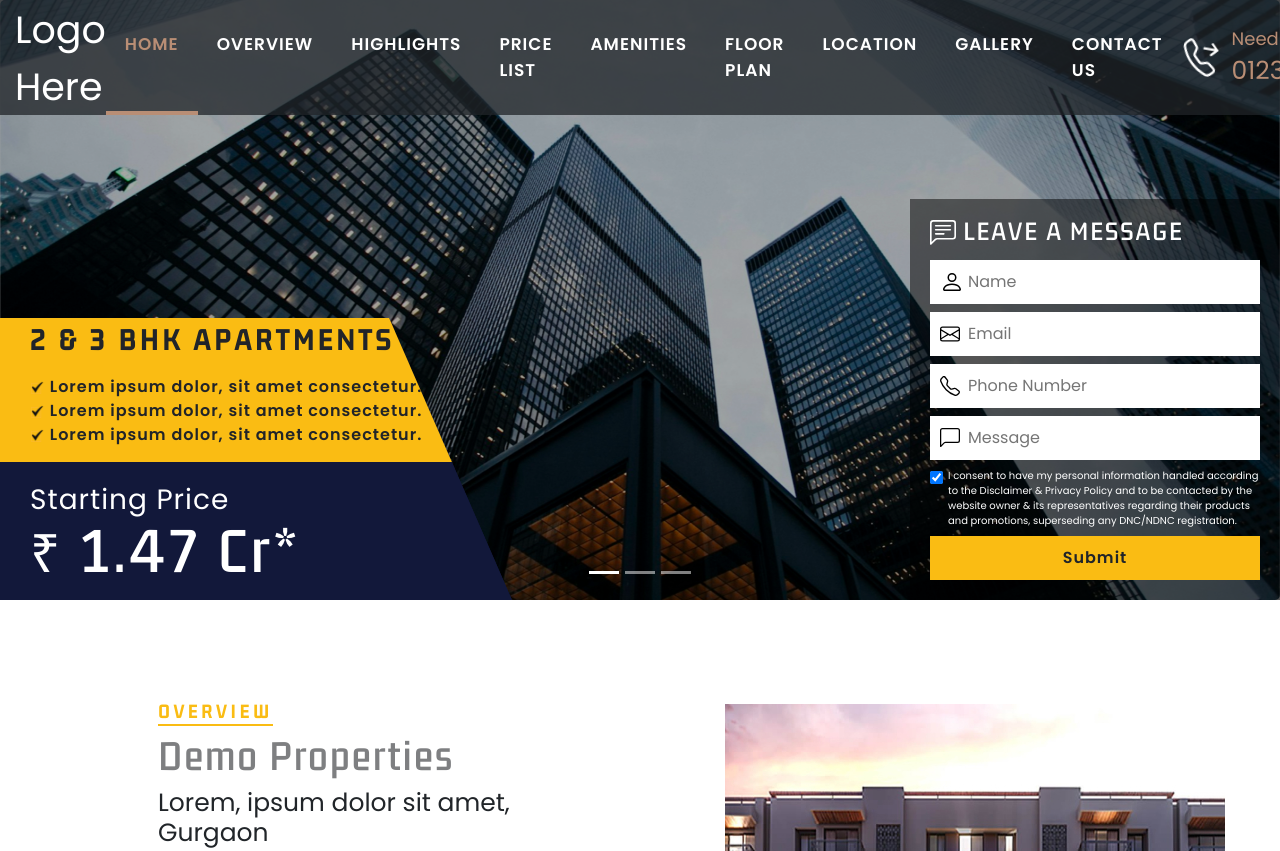
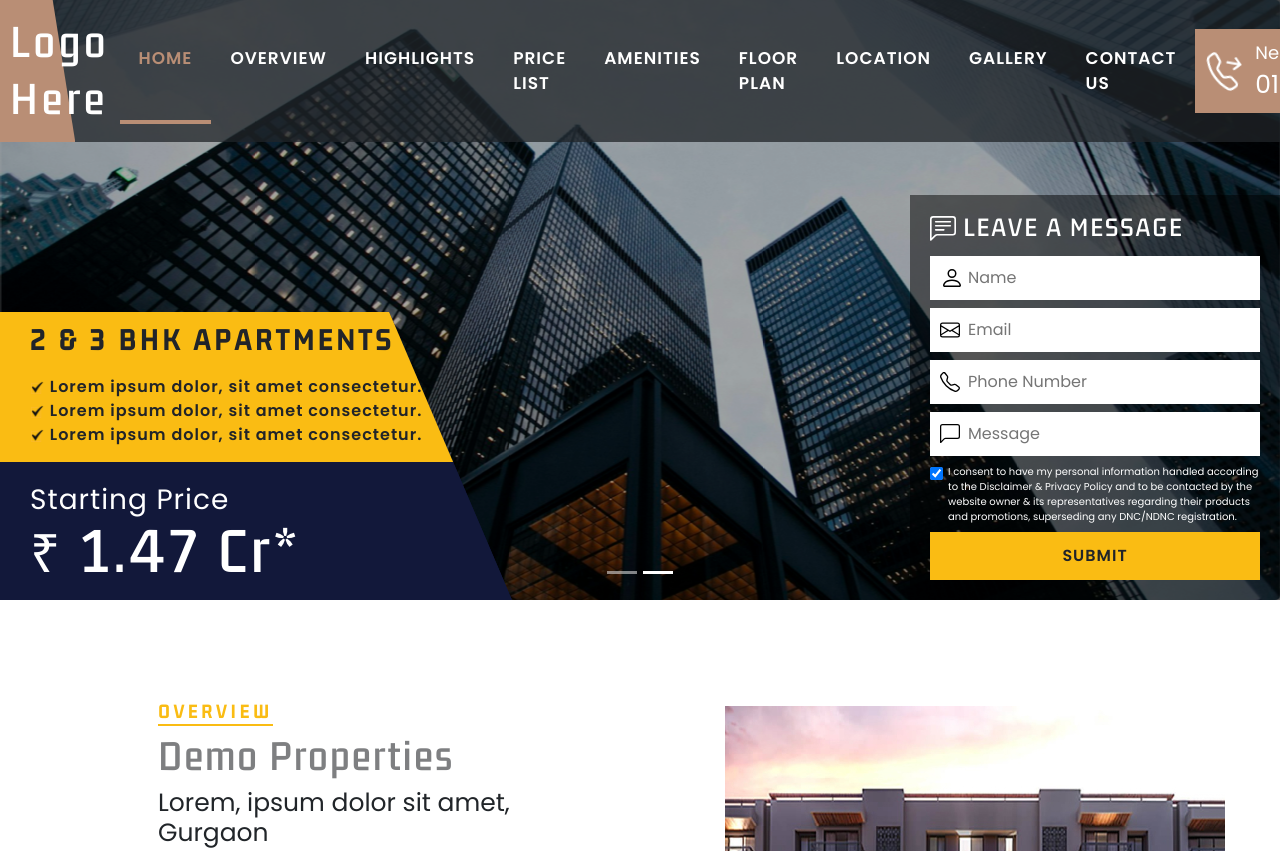
Before and after one commit to techgtf/layout-bp-1, a plain HTML site: page index.html in a window 1280 px wide. Shown: the top 851 px of the page. Drawn offline with Linux system fonts and the light colour scheme.

Commit message:
chnages by bp

```diff
--- a/assets/css/style.css
+++ b/assets/css/style.css
@@ -8,7 +8,7 @@
 html{scroll-behavior: smooth;}
 body, p, h1, h2, h3, h4, h5, h6, ul, li{margin:0px;padding:0;}
 *{text-decoration: none; outline: none; border: 0;font-family: "popins"; list-style: none;}
-button:focus{border: 0; outline: 0;}
+button:focus{outline: 0;}
 a:hover{text-decoration: none; outline: none; color: inherit;}
 button{cursor: pointer;}
 /*default Css End Here*/
@@ -18,20 +18,22 @@ button{cursor: pointer;}
 /* custom classes */
 .blackonyellow{font-family: 'popins_bold'; letter-spacing: 1px; color: var(--black);}
 .fontkdamthmor{font-family: 'kdamthmor'; letter-spacing: 4px;}
-.appbtn{background: var(--orange); font-family: 'popins_bold'; letter-spacing: 1px; color: var(--black); padding: 8px 10px; display: inline-block; transition: var(--transition);}
-.appbtn:hover{background: var(--darkorange);}
+.appbtn{ background: var(--orange); border: 2px solid transparent; font-family: 'popins_bold'; letter-spacing: 1px; color: var(--black); padding: 8px 10px; display: inline-block; transition: var(--transition);}
+.appbtn:hover{background: transparent; border-color: var(--orange); color: var(--orange);}
 /* custom classes */
 
 /*Navbar Codes Start From Here*/
 /* .AppHeader{} */
-.AppHeader{position: fixed; left: 0; right: 0; top: 0; z-index: 99; background: #212429bf;}
+.AppHeader{position: fixed; left: 0; right: 0; top: 0; z-index: 99; background: #212429bf; transition: var(--transition);}
 .HeaderFixed{background: var(--black);}
+.logodiv{z-index: 1; padding: 14px 10px;}
 .logo{font-size: 38px; color: var(--white);}
-.AppNavbar a{font-size: 17px;color: var(--white); display: block;padding: 32px 19px;transition: all 0.2s ease;font-family: "popins_bold";}
+.logodiv::after{content: ''; z-index: -1; position: absolute; left: 0; top: 0;bottom: 0;clip-path: polygon(0% 0, 70% 0%, 100% 100%, 0% 100%);background: var(--gold);height: 100%;width: 63%;}
+.AppNavbar a{font-size: 17px;color: var(--white); display: block;padding: 27px 19px;transition: all 0.2s ease;font-family: "popins_bold";}
 .AppNavbar a.active, .AppNavbar a:hover{color: var(--gold); border-bottom: 4px solid var(--gold);}
-.headrConNo{color: var(--white); gap: 0 15px;}
-.headrConNo .texthelp{font-size: 18px; color: var(--gold);}
-.headrConNo .text{font-size: 25px; color: var(--gold);}
+.headrConNo{color: var(--white); gap: 0 15px; background: var(--gold); padding: 10px;}
+.headrConNo .texthelp{font-size: 18px; color: var(--white);}
+.headrConNo .text{font-size: 25px; color: var(--white);}
 .headrConNo .callsvg{animation: rotateSvg 2s infinite; width: 35px;}
 /*Navbar Codes End From Here*/
 
@@ -44,7 +46,7 @@ button{cursor: pointer;}
 .bannerSlider .carousel-indicators li{cursor: pointer;}
 
 /* .bannerContentdiv */
-.bannerContentdiv{bottom: 0;z-index: 1;left: 0;width: 40%;clip-path: polygon(0% 53%, 76% 53%, 100% 100%, 0% 100%);background: var(--blue);height: 100%;display: grid;align-items: end;}
+.bannerContentdiv{bottom: 0;z-index: 1;left: 0;width: 40%;clip-path: polygon(0% 52%, 76% 52%, 100% 100%, 0% 100%);background: var(--blue);height: 100%;display: grid;align-items: end;}
 /* .bannerContentdiv{bottom: 0;z-index: 1;left: 0;width: 50%;clip-path: polygon(0% 39%, 69% 39%, 100% 100%, 0% 100%);background: var(--blue);height: 100%;display: grid;align-items: end;} */
 .bannerContentdiv .projectname, .startingPrice, .bannerHighlights{padding:17px 0 15px 30px;}
 /* .bannerContentdiv .projectname, .startingPrice, .bannerHighlights{padding:40px 0 35px 30px;} */
@@ -66,7 +68,7 @@ button{cursor: pointer;}
 .bannerForm .email{background-image: url(../images/icons/email.svg);}
 .bannerForm .phoneno{background-image: url(../images/icons/telephone.svg);}
 .bannerForm .message{background-image: url(../images/icons/chat.svg); }
-.bannerForm .bannerbtn{padding: 10px; margin-top: 8px;}
+.bannerForm .bannerbtn{padding: 10px; margin-top: 8px; text-transform: uppercase;}
 
 
 /* checkbox-section */
--- a/index.html
+++ b/index.html
@@ -15,9 +15,11 @@
 
 <body>
     <!---------------- Menu Section Codes Start From Here --------------->
-    <header class="container-fluid AppHeader">
+    <header class="container-fluid AppHeader px-0">
         <div class="headerflexdiv d-flex align-items-center justify-content-between">
-            <a href="#" class="logo">Logo Here</a>
+            <div class="logodiv position-relative">
+                <a href="#" class="logo d-inline-block fontkdamthmor">Logo Here</a>
+            </div>
             <nav class="AppNavbar d-flex">
                 <a href="#" class="text-uppercase blackonyellow active">Home</a>
                 <a href="#overview" class="text-uppercase blackonyellow">overview</a>
@@ -35,7 +37,7 @@
                     <small class="d-block texthelp">Need help</small>
                     <span class="text">0123456789</span>
                 </p>
-            </div>
+            </a>
         </div>
     </header>
     <!---------------- Menu Section Codes End From Here --------------->
@@ -46,10 +48,13 @@
             <ol class="carousel-indicators">
                 <li data-target="#bannerSlider" data-slide-to="0" class="active"></li>
                 <li data-target="#bannerSlider" data-slide-to="1"></li>
-                <li data-target="#bannerSlider" data-slide-to="2"></li>
+                <!-- <li data-target="#bannerSlider" data-slide-to="2"></li> -->
             </ol>
             <div class="carousel-inner">
                 <div class="carousel-item active">
+                    <img class="d-block w-100" src="assets/images/slider-banner/banner.jpg" alt="First slide">
+                </div>
+                <div class="carousel-item">
                     <img class="d-block w-100" src="assets/images/slider-banner/banner3.jpg" alt="First slide">
                 </div>
                 <!-- <div class="carousel-item">
@@ -217,7 +222,6 @@
 
     <!-- header script -->
     <script>
-
         $(window).scroll(function() {
             var scroll = $(window).scrollTop();
             if (scroll >= 70) {
@@ -226,10 +230,6 @@
                 $(".AppHeader").removeClass("HeaderFixed");
             }
         });
-        // let ele = $('.AppNavbar a');
-        // ele.click((e)=>{
-        //     $(this).addClass('active').siblings().removeClass('active');
-        // });
     </script>
     <!-- header script -->
 
```
Also changed, not shown: assets/images/slider-banner/banner.jpg, assets/images/slider-banner/banner2.jpg.
